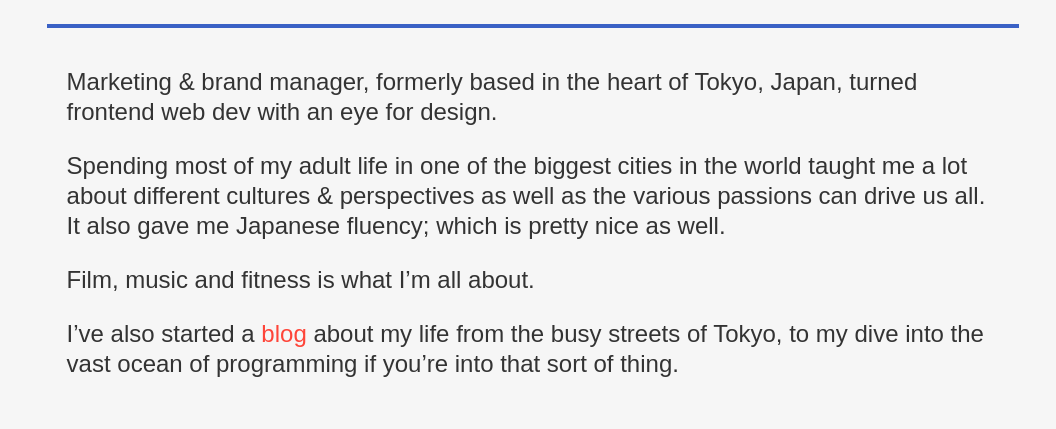
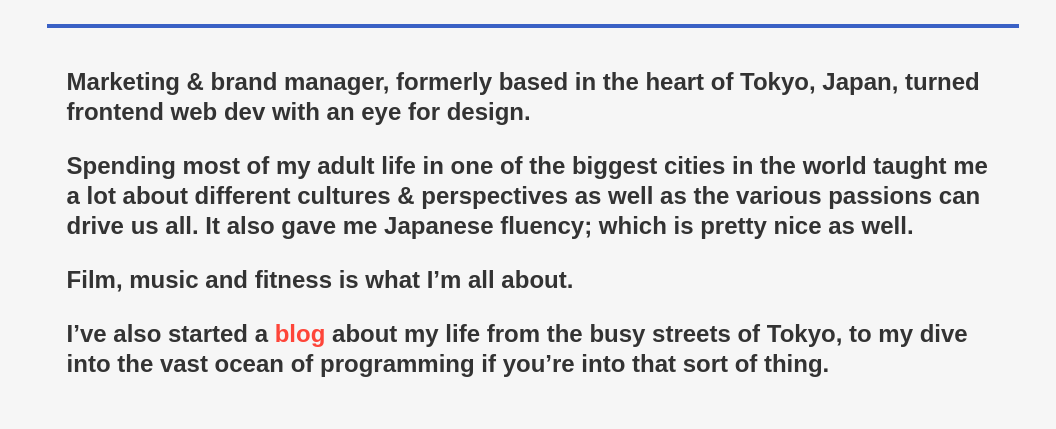
Before and after one commit to LovelyAndy/andykarwoski.com, a Vue app: page / in a window 1280 px wide. Shown: the part 866-1295 px from the top of the page, without its empty margins (107-1163 px from the left). Built offline with nearby package versions, Linux system fonts and the light colour scheme; a web font is replaced by a local one.

Commit message:
contact section started. Button added

```diff
--- a/src/components/base-components/ProjectOutline.vue
+++ b/src/components/base-components/ProjectOutline.vue
@@ -147,6 +147,7 @@ export default {
 
 ._framing-red
   background: $c-red
+
 ._framing-blue
   background: $c-blue
 ._framing-gold
--- a/src/components/sections/Contact.vue
+++ b/src/components/sections/Contact.vue
@@ -6,7 +6,9 @@
         If you like my projects, want to hear more about my life in Japan or just want some movie &
         music recommendations shoot me a message!
       </p>
-      <p class="contact-btn t-section-title-lg">let's talk!</p>
+      <div class="_btn-wrapper">
+        <button class="_contact-btn t-section-title-lg">let's talk!</button>
+      </div>
       <StreetCornerPF class="_pic" />
     </div>
   </div>
@@ -31,30 +33,80 @@ export default {
 <style lang="sass" scoped>
 @import '../../css/colors.sass'
 @import '../../css/breakpoints.scss'
-.contact
-  padding-bottom: 2em
+
 ._text
-  text-align: left
+  text-align: center
   color: $c-black
-  padding: 1em 2em
-
-.contact-btn
+._btn-wrapper
+  position: relative
   display: flex
-  flex-basis: 100%
   justify-content: center
   align-self: center
-  color: $c-blue
-  border: 5px solid $c-red
-  padding: 1.6rem 6.4rem
+  width: 100%$c-blue
+  &::before,
+  &::after
+    position: absolute
+    content: ""
+    width: 100%
+    height: 100%
+    z-index: -1
+    // border: 2px solid yellow;
+    transition: all .25s ease-out
+  &::before
+    background-color: $c-bg-white
+    border: .5rem solid $c-blue
+    top: -1.5rem
+    right: -1.5rem
+  &::after
+    background-color: $c-bg-white
+    border: .5rem solid $c-red
+    bottom: -1.5rem
+    left: -1.5rem
+  &:hover
+    transform: translateY(3px)
+    // box-shadow: 4px 14px 14px 0px rgba(0, 0, 0, 0.4)
+    &::before
+      top: 1.5rem
+      left: 1.5rem
+      background-color: $c-blue
+      // box-shadow: 5px 5px 15px rgba(64,98,191,.25)
+    &::after
+      bottom: 1.5rem
+      right: 1.5rem
+      background-color: $c-red
+      // box-shadow: -5px -5px 15px rgba(254,69,57,.25)
+  &:active
+    transform: translateY(-1px)
+    // box-shadow: 4px 8px 8px 0px rgba(0, 0, 0, 0.4)
+  ._contact-btn
+    color: $c-bg-white
+    background-color: $c-black
+    // border: 5px solid $c-red
+    width: 100%
+    padding: .5em .75em
+    &:hover
+      color: $c-gold
 ._pic
   align-self: center
+button
+  background: none
+  border: none
+  cursor: pointer
+
 @include media('<=phone')
-  ._text
-    padding: 0
 
-// @include media('>=425px', '<tablet')
+  ._btn-wrapper
+    margin-top: 5em
+  ._pic
+    margin-top: 4em
+@include media('>phone', '<=tablet')
+  ._pic
+    display: none
+@include media('>tablet', '<laptop')
+  ._pic
+    display: none
 
-// @include media('>=tablet', '<laptop')
-
-// @include media('>=laptop')
+@include media('>=laptop')
+  ._pic
+    display: none
 </style>
--- a/src/css/global.sass
+++ b/src/css/global.sass
@@ -26,7 +26,10 @@
   justify-content: center
   padding-left: 12vw
   padding-right: 12vw
-
+@include media('<=phone')
+  .section-outer
+    padding-left: 6vw
+    padding-right: 6vw
 .section-inner
   width: 100%
   max-width: 1200px
--- a/src/css/typography.sass
+++ b/src/css/typography.sass
@@ -45,5 +45,6 @@
   font-size: clamp(1.4rem, 0.3647rem + 3.2353vw, 3.6rem)
 .t-body
   font-family: 'Vonnes', sans-serif
+  font-weight: bold
   line-height: clamp(2rem, 1.5556rem + 1.3889vw, 3rem)
   font-size: clamp(1.6rem, 1.2444rem + 1.1111vw, 2.4rem)
--- a/src/pages/Home.vue
+++ b/src/pages/Home.vue
@@ -4,7 +4,7 @@
     <Hero class="_hero" />
     <About class="_about" />
     <Portfolio class="_portfolio" />
-    <Contact />
+    <Contact class="_contact" />
     <!-- <Gallery />-->
     <MyFooter />
   </div>
@@ -40,50 +40,60 @@ export default {
   ._hero
     margin-bottom: 1em
   .about,
-  ._portfolio
+  ._portfolio,
+  ._contact
     margin-bottom: 4em
 
 @include media('>=tablet', '<900px')
   ._hero
     margin-bottom: 10em
   .about,
-  ._portfolio
-    margin-bottom: 10em
+  ._portfolio,
+  ._contact
+    margin-bottom: 6em
 
 @include media('>=900px', '<1024px')
   ._navbar
     margin-bottom: 0em
   ._hero
     margin-bottom: 8em
-  .about
-    margin-bottom: 2em
-  ._portfolio
-    margin-bottom: 2em
+  .about,
+  ._portfolio,
+  ._contact
+    margin-bottom: 6em
 @include media('>=1024px', '<laptop')
   ._navbar
     margin-bottom: 2em
   ._hero
     margin-bottom: 10em
-  .about
-    margin-bottom: 5em
+  .about,
+  ._portfolio,
+  ._contact
+    margin-bottom: 6em
 @include media('>=laptop')
   ._navbar
     margin-bottom: 2em
   ._hero
     margin-bottom: 20em
-  .about
-    margin-bottom: 5em
+  .about,
+  ._portfolio,
+  ._contact
+    margin-bottom: 6em
 
 @include media('>=laptop', '<desktop')
   ._navbar
     padding-bottom: 4em
   ._hero
     margin-bottom: 20em
-  .about
-    margin-bottom: 5em
+  .about,
+  ._portfolio,
+  ._contact
+    margin-bottom: 6em
 @include media('>desktop')
   .navbar
     padding-bottom: 4em
-  .about
-    margin-bottom: 5em
+  .about,
+  ._portfolio,
+  ._contact
+    margin-bottom: 6em
 </style>
```
